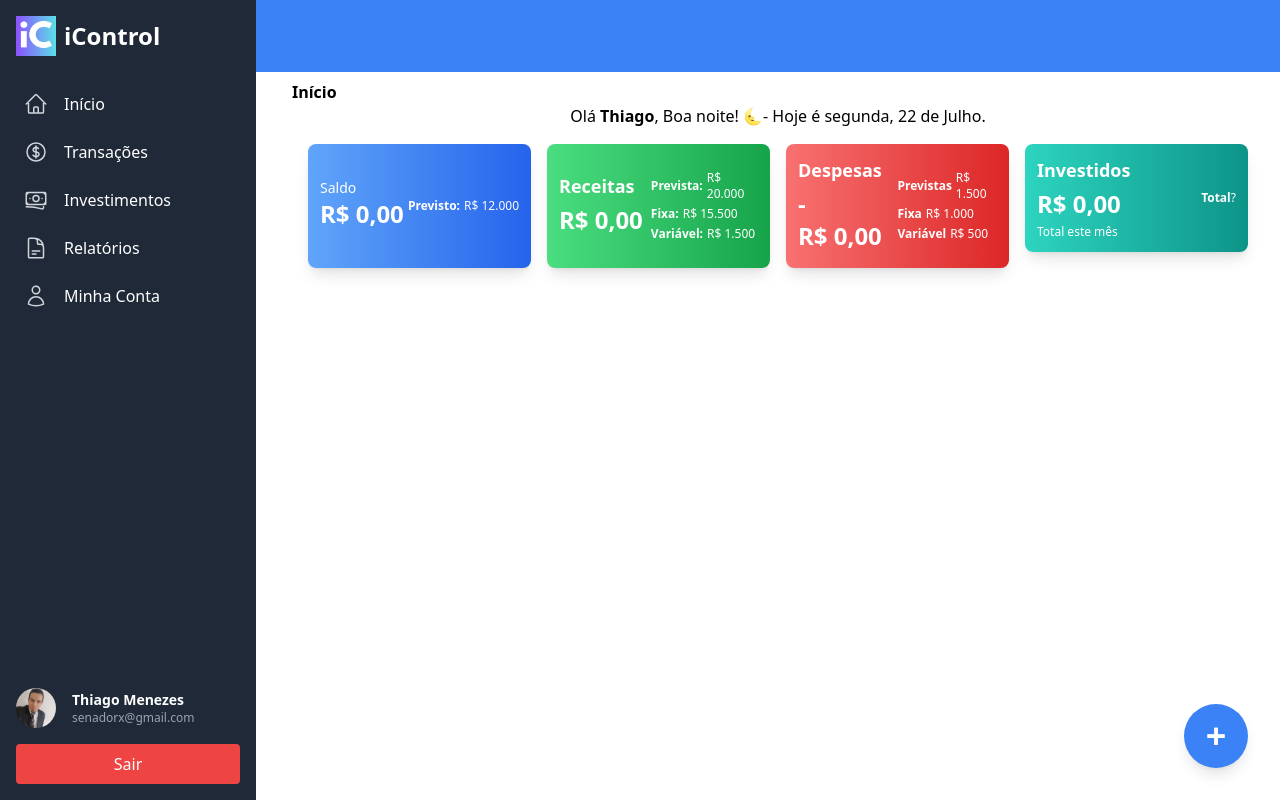
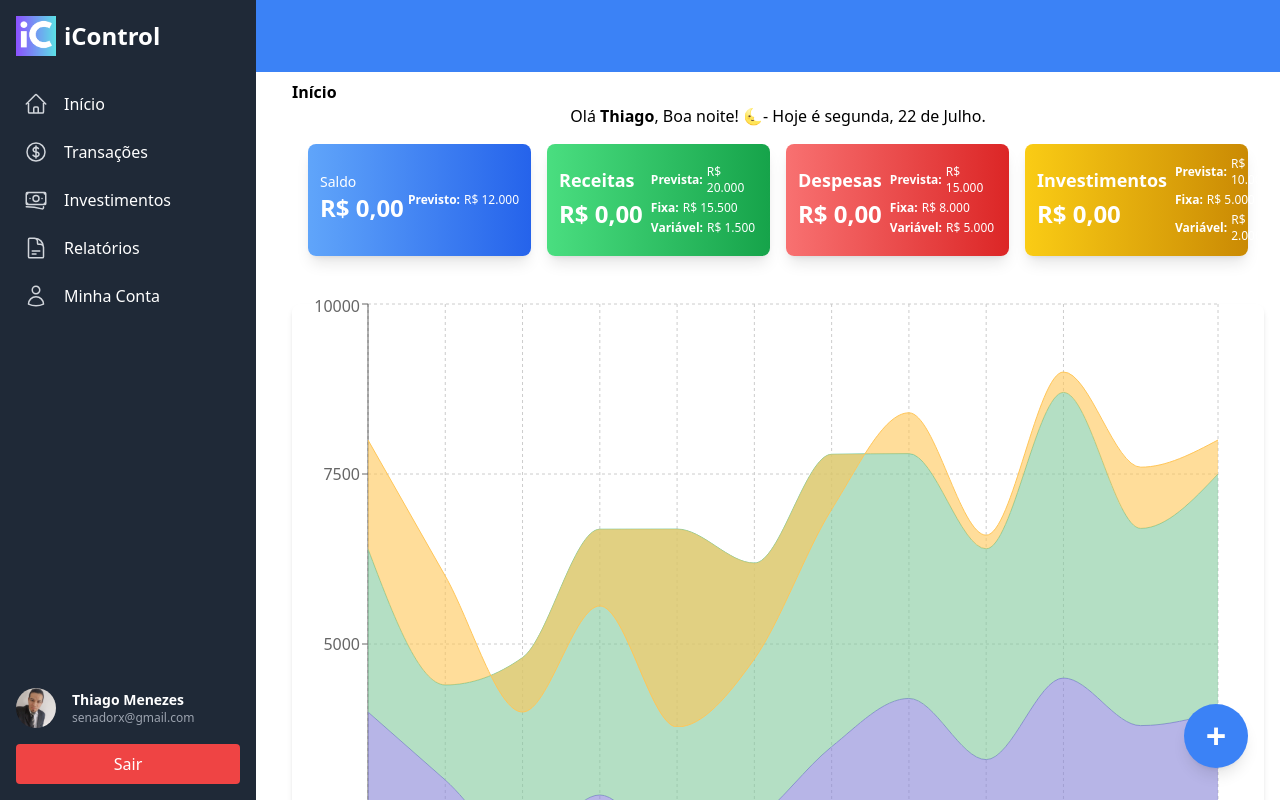
Before and after one commit to tvm-dev/icontrol-web, a Next.js app: page /user/dashboard in a window 1280 px wide. Shown: the top 800 px of the page. Built offline with nearby package versions, Linux system fonts and the light colour scheme; no server answers.

Commit message:
Recharts Graphs added to Dasbboard

```diff
--- a/package.json
+++ b/package.json
@@ -15,7 +15,8 @@
     "react": "^18",
     "react-dom": "^18",
     "react-draggable": "^4.4.6",
-    "react-icons": "^5.2.1"
+    "react-icons": "^5.2.1",
+    "recharts": "^2.12.7"
   },
   "devDependencies": {
     "@types/node": "^20",
--- /dev/null
+++ b/src/app/user/components/charts/balances/index.tsx
@@ -0,0 +1,71 @@
+import "./styles.css";
+import React from "react";
+import {
+  AreaChart,
+  Area,
+  XAxis,
+  YAxis,
+  CartesianGrid,
+  Tooltip,
+  ResponsiveContainer,
+} from "recharts";
+
+// Dados recriados com todos os meses do ano
+const data = [
+  { month: "Janeiro", receitas: 4000, despesas: 2400, saldo: 1600 },
+  { month: "Fevereiro", receitas: 3000, despesas: 1398, saldo: 1602 },
+  { month: "Março", receitas: 2000, despesas: 2800, saldo: -800 },
+  { month: "Abril", receitas: 2780, despesas: 3908, saldo: -1128 },
+  { month: "Maio", receitas: 1890, despesas: 4800, saldo: -2910 },
+  { month: "Junho", receitas: 2390, despesas: 3800, saldo: -1410 },
+  { month: "Julho", receitas: 3490, despesas: 4300, saldo: -810 },
+  { month: "Agosto", receitas: 4200, despesas: 3600, saldo: 600 },
+  { month: "Setembro", receitas: 3300, despesas: 3100, saldo: 200 },
+  { month: "Outubro", receitas: 4500, despesas: 4200, saldo: 300 },
+  { month: "Novembro", receitas: 3800, despesas: 2900, saldo: 900 },
+  { month: "Dezembro", receitas: 4000, despesas: 3500, saldo: 500 },
+];
+
+export default function saldosCharts() {
+  return (
+    <div className="flex justify-center items-center h-[90vh] w-[90vw]">
+      <ResponsiveContainer width="100%" height="100%">
+        <AreaChart
+          data={data}
+          margin={{
+            top: 10,
+            right: 30,
+            left: 0,
+            bottom: 0,
+          }}
+        >
+          <CartesianGrid strokeDasharray="3 3" />
+          <XAxis dataKey="month" />
+          <YAxis />
+          <Tooltip />
+          <Area
+            type="monotone"
+            dataKey="receitas"
+            stackId="1"
+            stroke="#8884d8"
+            fill="#8884d8"
+          />
+          <Area
+            type="monotone"
+            dataKey="despesas"
+            stackId="1"
+            stroke="#82ca9d"
+            fill="#82ca9d"
+          />
+          <Area
+            type="monotone"
+            dataKey="saldo"
+            stackId="1"
+            stroke="#ffc658"
+            fill="#ffc658"
+          />
+        </AreaChart>
+      </ResponsiveContainer>
+    </div>
+  );
+}
--- /dev/null
+++ b/src/app/user/components/charts/balances/styles.css
@@ -0,0 +1,4 @@
+.App {
+    font-family: sans-serif;
+    text-align: center;
+  }
--- a/src/app/user/dashboard/page.tsx
+++ b/src/app/user/dashboard/page.tsx
@@ -5,6 +5,7 @@ import { useEffect, useState } from "react";
 import Link from "next/link";
 import { formatCurrencyBRL } from "../../utils/formatCurrencies";
 import Greeting from "../../utils/greetings";
+import BalancesCharts from "../components/charts/balances";
 
 export default function Dashboard() {
   const [fiSum, setFiSum] = useState<number | null>(null);
@@ -83,7 +84,7 @@ export default function Dashboard() {
   };
 
   return (
-    <div className="md:ml-5 p-4 pt-5">
+    <div className="md:ml-5 p-4 pt-5 ">
       <div className="flex flex-row justify-between">
         <h2 className="font-bold mt-5">Início</h2>
       </div>
@@ -145,51 +146,58 @@ export default function Dashboard() {
             <div className="flex flex-col items-start">
               <h2 className="text-lg font-semibold mb-1">Despesas</h2>
               <p className="text-2xl font-bold mb-1">
-                {" "}
-                - {formatCurrencyBRL((feSum ?? 0) + (veSum ?? 0))}{" "}
+                {formatCurrencyBRL((feSum ?? 0) + (veSum ?? 0))}
               </p>
             </div>
             <div className="flex flex-col md:flex-row md:items-center md:ml-2">
               <ul className="list-none text-xs flex flex-col space-y-1">
                 <li className="flex items-center space-x-1">
-                  <span className="font-semibold">Previstas</span>
-                  <span>R$ 1.500</span>
+                  <span className="font-semibold">Prevista:</span>
+                  <span>R$ 15.000</span>
                 </li>
                 <li className="flex items-center space-x-1">
-                  <span className="font-semibold">Fixa</span>
-                  <span>R$ 1.000</span>
+                  <span className="font-semibold">Fixa:</span>
+                  <span>R$ 8.000</span>
                 </li>
                 <li className="flex items-center space-x-1">
-                  <span className="font-semibold">Variável</span>
-                  <span>R$ 500</span>
+                  <span className="font-semibold">Variável:</span>
+                  <span>R$ 5.000</span>
                 </li>
               </ul>
             </div>
           </div>
           {/* Div de Investimentos */}
-          <Link href="/user/investments">
-            <div className="bg-gradient-to-r from-teal-400 to-teal-600 text-white p-3 rounded-lg shadow-lg flex flex-col md:flex-row items-center justify-between space-y-2 md:space-y-0">
+          <div className="bg-gradient-to-r from-yellow-400 to-yellow-600 text-white p-3 rounded-lg shadow-lg flex flex-col md:flex-row items-center justify-between space-y-2 md:space-y-0">
             <div className="flex flex-col items-start">
-                <h2 className="text-lg font-semibold mb-1">Investidos</h2>
+              <h2 className="text-lg font-semibold mb-1">Investimentos</h2>
               <p className="text-2xl font-bold mb-1">
-                  {" "}
                 {formatCurrencyBRL(inSum ?? 0)}
               </p>
-                <p className="text-xs">Total este mês</p>
             </div>
             <div className="flex flex-col md:flex-row md:items-center md:ml-2">
               <ul className="list-none text-xs flex flex-col space-y-1">
                 <li className="flex items-center space-x-1">
-                    <span className="font-semibold">Total</span>?
+                  <span className="font-semibold">Prevista:</span>
+                  <span>R$ 10.000</span>
+                </li>
+                <li className="flex items-center space-x-1">
+                  <span className="font-semibold">Fixa:</span>
+                  <span>R$ 5.000</span>
+                </li>
+                <li className="flex items-center space-x-1">
+                  <span className="font-semibold">Variável:</span>
+                  <span>R$ 2.000</span>
                 </li>
               </ul>
             </div>
           </div>
-          </Link>
         </div>
       </div>
 
-      {/* ==fim =============================================================================== */}
+      {/* Gráfico de Balances */}
+      <div className="flex justify-center items-center mt-8 mb-4 p-4 bg-white rounded-lg shadow-md w-full h-[400px] md:h-[500px] lg:h-[600px] xl:h-[700px]">
+        <BalancesCharts />
+      </div>
     </div>
   );
 }
```
Also changed, not shown: 1 other file (tests, documents, lock files or other folders). Lines whose indentation alone changed are shown as unchanged.
